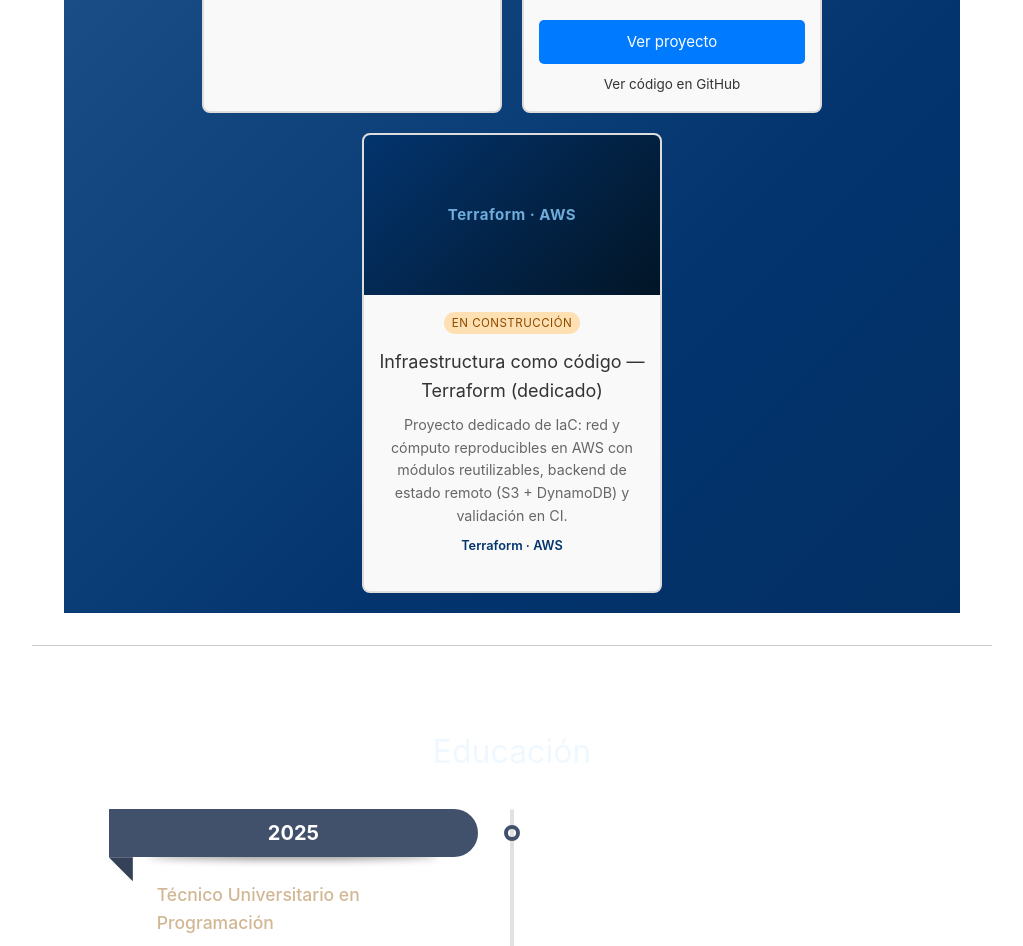
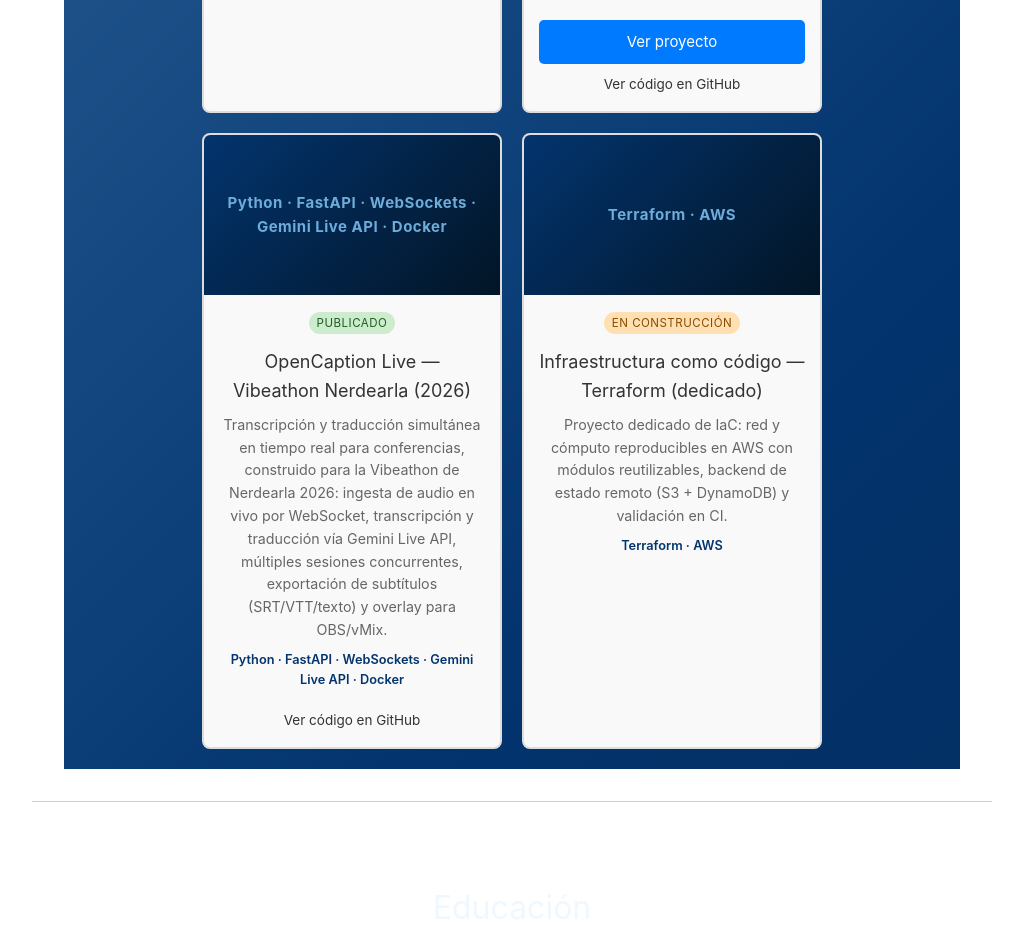
Before and after one commit to eironm3n/PortafolioWeb-AronRojas, a Vue app: page / in a window 1280 px wide. Shown: the part 6400-7346 px from the top of the page, without its empty margins (128-1151 px from the left). Built offline with nearby package versions, Linux system fonts and the light colour scheme.

Commit message:
Agregar proyecto OpenCaption Live (Vibeathon Nerdearla 2026)

```diff
--- a/src/components/ProyectosComponente.vue
+++ b/src/components/ProyectosComponente.vue
@@ -60,6 +60,15 @@ const misProyectos = ref([
   },
   {
     id: 7,
+    titulo: 'OpenCaption Live — Vibeathon Nerdearla (2026)',
+    descripcion: 'Transcripción y traducción simultánea en tiempo real para conferencias, construido para la Vibeathon de Nerdearla 2026: ingesta de audio en vivo por WebSocket, transcripción y traducción vía Gemini Live API, múltiples sesiones concurrentes, exportación de subtítulos (SRT/VTT/texto) y overlay para OBS/vMix.',
+    stack: 'Python · FastAPI · WebSockets · Gemini Live API · Docker',
+    projectoLink: '',
+    githubLink: 'https://github.com/eironm3n/vibeathon-live-captions',
+    estado: 'publicado',
+  },
+  {
+    id: 8,
     titulo: 'Infraestructura como código — Terraform (dedicado)',
     descripcion: 'Proyecto dedicado de IaC: red y cómputo reproducibles en AWS con módulos reutilizables, backend de estado remoto (S3 + DynamoDB) y validación en CI.',
     stack: 'Terraform · AWS',
```
